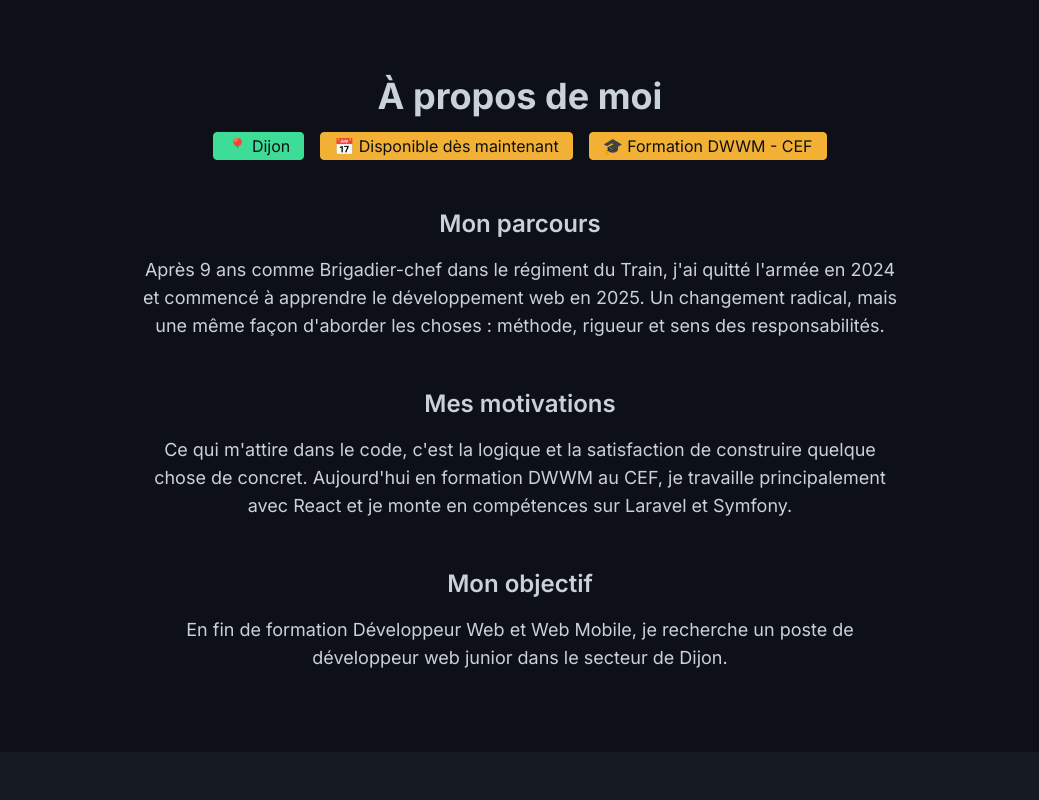
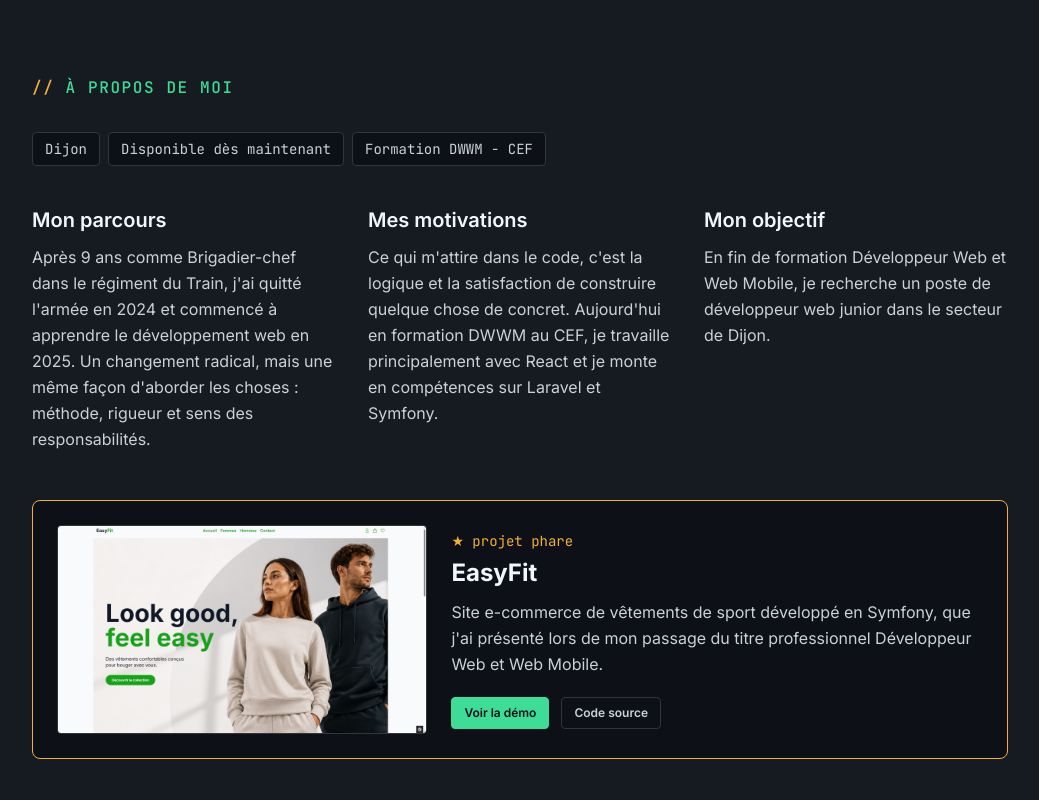
Before and after one commit to guillaumebertil/portfolio, a React (Vite) app: page / in a window 1280 px wide. Shown: the part 760-1560 px from the top of the page, without its empty margins (120-1159 px from the left). Built offline with nearby package versions, Linux system fonts and the light colour scheme.

Commit message:
feat: section À propos avec encart EasyFit et données des projets centralisées
Co-Authored-By: Claude Opus 5.5 <noreply@anthropic.com>

```diff
--- /dev/null
+++ b/src/components/FeaturedProject.jsx
@@ -0,0 +1,39 @@
+import { featuredProject } from '../data/projects'
+
+// Encart « projet phare » affiché dans la section À propos
+export default function FeaturedProject() {
+    const { title, description, images, repo, demo } = featuredProject
+
+    return (
+        <aside
+            aria-labelledby="featured-project-title"
+            className="group flex flex-col gap-6 rounded-box border border-secondary bg-base-100 p-5 sm:p-6 md:flex-row md:items-center"
+        >
+            <div className="overflow-hidden rounded border border-base-300 md:w-2/5 md:shrink-0">
+                <img
+                    src={images[0].url}
+                    alt={images[0].alt}
+                    width="1920"
+                    height="1080"
+                    loading="lazy"
+                    className="aspect-video w-full object-cover object-top transition-transform duration-300 group-hover:scale-[1.03]"
+                />
+            </div>
+            <div className="min-w-0">
+                <p className="mb-1.5 font-mono text-sm text-secondary">
+                    <span aria-hidden="true">★ </span>projet phare
+                </p>
+                <h3 id="featured-project-title" className="mb-2.5 text-2xl font-bold text-heading">{title}</h3>
+                <p className="mb-5 leading-relaxed">{description}</p>
+                <div className="flex flex-wrap gap-3">
+                    <a href={demo} target="_blank" rel="noopener noreferrer" className="btn btn-primary btn-sm btn-lift">
+                        Voir la démo
+                    </a>
+                    <a href={repo} target="_blank" rel="noopener noreferrer" className="btn btn-outline btn-sm btn-lift border-base-300 text-base-content hover:border-primary hover:bg-transparent hover:text-primary">
+                        Code source
+                    </a>
+                </div>
+            </div>
+        </aside>
+    )
+}
--- /dev/null
+++ b/src/components/SectionTitle.jsx
@@ -0,0 +1,9 @@
+// Titre de section façon commentaire de code : « // MES COMPÉTENCES »
+export default function SectionTitle({ children }) {
+    return (
+        <h2 className="mb-8 font-mono text-sm font-medium uppercase tracking-widest text-primary sm:text-base">
+            <span className="text-secondary" aria-hidden="true">// </span>
+            {children}
+        </h2>
+    )
+}
--- /dev/null
+++ b/src/data/projects.js
@@ -0,0 +1,52 @@
+// EasyFit
+import easyfitHomeImg from '../assets/img/portfolio/easyfit/home.jpg'
+import easyfitCatalogueImg from '../assets/img/portfolio/easyfit/catalogue.jpg'
+import easyfitDetailImg from '../assets/img/portfolio/easyfit/detail.jpg'
+import easyfitCartImg from '../assets/img/portfolio/easyfit/cart.jpg'
+import easyfitDashboardUsersImg from '../assets/img/portfolio/easyfit/dashboard-users.jpg'
+import easyfitDashboardProductsImg from '../assets/img/portfolio/easyfit/dashboard-products.jpg'
+
+// Port Russell
+import russellHomeImg from '../assets/img/portfolio/port-russell/home.jpg'
+import russellDashboardImg from '../assets/img/portfolio/port-russell/dashboard.jpg'
+import russellReservationsImg from '../assets/img/portfolio/port-russell/reservations.jpg'
+import russellReservationsInfoImg from '../assets/img/portfolio/port-russell/reservations-info.jpg'
+import russellReservationsCreateImg from '../assets/img/portfolio/port-russell/reservations-create.jpg'
+import russellReservationsEditImg from '../assets/img/portfolio/port-russell/reservations-edit.jpg'
+
+// La première image de chaque projet sert d'aperçu sur la carte
+export const projects = [
+    {
+        title: 'EasyFit',
+        description: "Site e-commerce de vêtements de sport développé en Symfony, que j'ai présenté lors de mon passage du titre professionnel Développeur Web et Web Mobile.",
+        stack: ['Symfony 7', 'Twig', 'Doctrine', 'MySQL', 'EasyAdmin'],
+        images: [
+            { url: easyfitHomeImg, alt: 'Accueil EasyFit' },
+            { url: easyfitCatalogueImg, alt: 'Catalogue EasyFit' },
+            { url: easyfitDetailImg, alt: 'Fiche produit' },
+            { url: easyfitCartImg, alt: 'Panier' },
+            { url: easyfitDashboardUsersImg, alt: 'Gestion des utilisateurs' },
+            { url: easyfitDashboardProductsImg, alt: 'Gestion des produits' },
+        ],
+        repo: 'https://github.com/guillaumebertil/easyfit',
+        demo: 'https://guillaumeb.alwaysdata.net/',
+    },
+    {
+        title: 'Port Russell',
+        description: 'Application web de gestion des réservations pour la capitainerie du Port de Plaisance Russell : CRUD des catways, réservations et utilisateurs, vérification de la disponibilité des catways.',
+        stack: ['Laravel', 'Blade', 'SQLite', 'Tailwind'],
+        images: [
+            { url: russellHomeImg, alt: 'Accueil Port Russell' },
+            { url: russellDashboardImg, alt: 'Dashboard' },
+            { url: russellReservationsImg, alt: 'Liste des réservations' },
+            { url: russellReservationsInfoImg, alt: "Infos d'une réservation" },
+            { url: russellReservationsCreateImg, alt: 'Créer une réservation' },
+            { url: russellReservationsEditImg, alt: 'Modifier une réservation' },
+        ],
+        repo: 'https://github.com/guillaumebertil/port-russell-v2',
+        demo: null,
+    },
+]
+
+// Projet mis en avant dans la section « À propos »
+export const featuredProject = projects[0]
--- a/src/sections/About.jsx
+++ b/src/sections/About.jsx
@@ -1,50 +1,47 @@
+import SectionTitle from '../components/SectionTitle'
+import FeaturedProject from '../components/FeaturedProject'
+
+const badges = ['Dijon', 'Disponible dès maintenant', 'Formation DWWM - CEF']
+
+const paragraphs = [
+    {
+        title: 'Mon parcours',
+        text: "Après 9 ans comme Brigadier-chef dans le régiment du Train, j'ai quitté l'armée en 2024 et commencé à apprendre le développement web en 2025. Un changement radical, mais une même façon d'aborder les choses : méthode, rigueur et sens des responsabilités.",
+    },
+    {
+        title: 'Mes motivations',
+        text: "Ce qui m'attire dans le code, c'est la logique et la satisfaction de construire quelque chose de concret. Aujourd'hui en formation DWWM au CEF, je travaille principalement avec React et je monte en compétences sur Laravel et Symfony.",
+    },
+    {
+        title: 'Mon objectif',
+        text: 'En fin de formation Développeur Web et Web Mobile, je recherche un poste de développeur web junior dans le secteur de Dijon.',
+    },
+]
+
 export default function About() {
     return (
-        <section id="about" className="bg-base-100 mx-auto text-center px-6 flex justify-center py-20">
+        <section id="about" className="border-b border-base-300 bg-base-200">
+            <div className="mx-auto max-w-5xl px-4 py-16 sm:px-6 md:py-20">
+                <SectionTitle>À propos de moi</SectionTitle>
 
-            <div className="max-w-3xl w-full flex flex-col justify-between flex-1 gap-12">
-                <div>
-                    <h2 className="text-4xl font-bold">À propos de moi</h2>
-                    {/* Badges */}
-                    <div className="flex flex-wrap justify-center gap-4 mt-4">
-                        <div className="badge badge-primary badge-lg gap-2">
-                            📍 Dijon
+                <ul className="mb-10 flex flex-wrap gap-2">
+                    {badges.map((badge) => (
+                        <li key={badge} className="rounded border border-base-300 bg-base-100 px-3 py-1.5 font-mono text-sm">
+                            {badge}
+                        </li>
+                    ))}
+                </ul>
+
+                <div className="mb-12 grid gap-8 md:grid-cols-3">
+                    {paragraphs.map((paragraph) => (
+                        <div key={paragraph.title}>
+                            <h3 className="mb-2.5 text-xl font-semibold text-heading">{paragraph.title}</h3>
+                            <p className="leading-relaxed">{paragraph.text}</p>
                         </div>
-                        <div className="badge badge-secondary badge-lg gap-2">
-                            📅 Disponible dès maintenant
-                        </div>
-                        <div className="badge badge-accent badge-lg gap-2">
-                            🎓 Formation DWWM - CEF
-                        </div>
-                    </div>
+                    ))}
                 </div>
 
-                {/* Mon parcours */}
-                <div>
-                    <h3 className="text-2xl font-semibold mb-4">Mon parcours</h3>
-                    <p className="text-lg">
-                        Après 9 ans comme Brigadier-chef dans le régiment du Train, j'ai quitté l'armée en 2024 et commencé à apprendre le développement web en 2025.
-                        Un changement radical, mais une même façon d'aborder les choses : méthode, rigueur et sens des responsabilités.
-                    </p>
-                </div>
-
-                {/* Mes motivations */}
-                <div>
-                    <h3 className="text-2xl font-semibold mb-4">Mes motivations</h3>
-                    <p className="text-lg">
-                        Ce qui m'attire dans le code, c'est la logique et la satisfaction de construire quelque chose de concret.
-                        Aujourd'hui en formation DWWM au CEF, je travaille principalement avec React et je monte en compétences sur Laravel et Symfony.
-                    </p>
-                </div>
-
-                {/* Mon objectif */}
-                <div>
-                    <h3 className="text-2xl font-semibold mb-4">Mon objectif</h3>
-                    <p className="text-lg">
-                        En fin de formation Développeur Web et Web Mobile, je recherche un poste de développeur web junior dans le secteur de Dijon.
-                    </p>
-                </div>
-
+                <FeaturedProject />
             </div>
         </section>
     )
```
